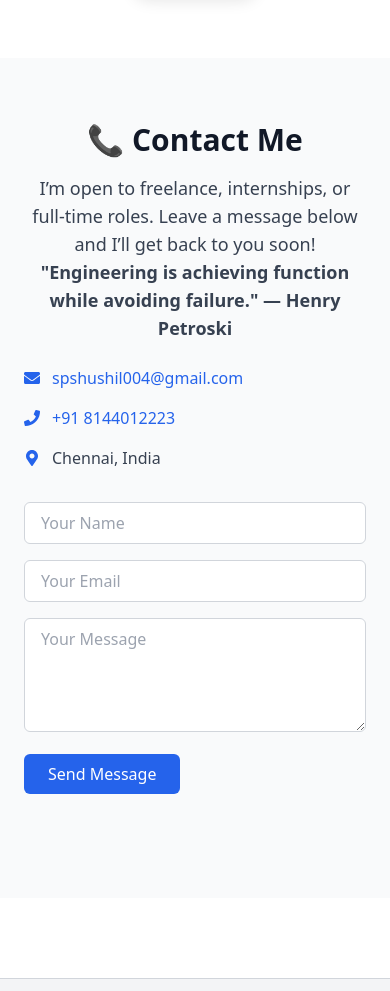
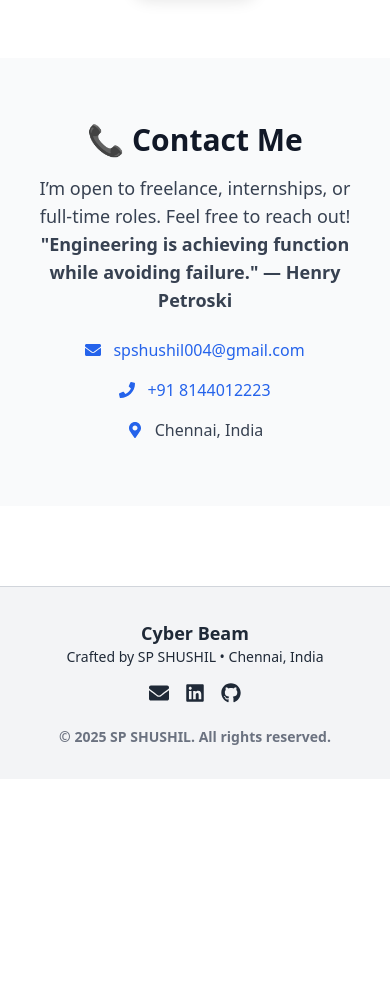
Before and after one commit to spshushil/Portfolio, a React (Vite) app: page / in a window 390 px wide. Shown: the part 4920-5911 px from the top of the page. After the commit the page ends 5699 px from the top, so only its background shows below. Built offline with nearby package versions, Linux system fonts and the light colour scheme; no server answers.

Commit message:
edit in con

```diff
--- a/src/components/Contact.jsx
+++ b/src/components/Contact.jsx
@@ -4,7 +4,7 @@ import { FaEnvelope, FaPhone, FaMapMarkerAlt } from "react-icons/fa";
 export const Contact = () => (
   <section id="contact" className="py-16 px-6 bg-gray-50 dark:bg-gray-900">
     <motion.div
-      className="max-w-4xl mx-auto text-center"
+      className="max-w-2xl mx-auto text-center"
       initial={{ opacity: 0, y: 30 }}
       whileInView={{ opacity: 1, y: 0 }}
       transition={{ duration: 0.6 }}
@@ -12,53 +12,33 @@ export const Contact = () => (
     >
       <h2 className="text-3xl font-bold mb-4">📞 Contact Me</h2>
       <p className="text-lg text-gray-700 dark:text-gray-300 mb-6">
-        I’m open to freelance, internships, or full-time roles. Leave a message below and I’ll get back to you soon!<br/>
+        I’m open to freelance, internships, or full-time roles. Feel free to reach out!
+        <br />
         <b>"Engineering is achieving function while avoiding failure." — Henry Petroski</b>
       </p>
 
-      <div className="flex flex-col md:flex-row justify-center gap-8 mb-10 text-left">
-        <div className="space-y-4 w-full md:w-1/2">
-          <p className="flex items-center gap-3 text-gray-700 dark:text-gray-300">
+      <div className="space-y-4 text-center">
+        <p className="flex justify-center items-center gap-3 text-gray-700 dark:text-gray-300">
           <FaEnvelope className="text-blue-600" />
-            <a href="mailto:spshushil004@gmail.com" className="text-blue-600 hover:underline hover:drop-shadow">
+          <a
+            href="mailto:spshushil004@gmail.com"
+            className="text-blue-600 hover:underline hover:drop-shadow"
+          >
             spshushil004@gmail.com
           </a>
         </p>
-          <p className="flex items-center gap-3 text-gray-700 dark:text-gray-300">
+        <p className="flex justify-center items-center gap-3 text-gray-700 dark:text-gray-300">
           <FaPhone className="text-blue-600" />
-            <a href="tel:+918144012223" className="text-blue-600 hover:underline hover:drop-shadow">
+          <a
+            href="tel:+918144012223"
+            className="text-blue-600 hover:underline hover:drop-shadow"
+          >
             +91 8144012223
           </a>
         </p>
-          <p className="flex items-center gap-3 text-gray-700 dark:text-gray-300">
+        <p className="flex justify-center items-center gap-3 text-gray-700 dark:text-gray-300">
           <FaMapMarkerAlt className="text-blue-600" /> Chennai, India
         </p>
-        </div>
-
-        <form className="w-full md:w-1/2 space-y-4">
-          <input
-            type="text"
-            placeholder="Your Name"
-            className="w-full px-4 py-2 border border-gray-300 rounded-md dark:bg-gray-800 dark:text-white"
-          />
-          <input
-            type="email"
-            placeholder="Your Email"
-            className="w-full px-4 py-2 border border-gray-300 rounded-md dark:bg-gray-800 dark:text-white"
-          />
-          <textarea
-            rows="4"
-            placeholder="Your Message"
-            className="w-full px-4 py-2 border border-gray-300 rounded-md dark:bg-gray-800 dark:text-white"
-          ></textarea>
-          <button
-            type="submit"
-            href="mailto:spshushil004@gmail.com"
-            className="bg-blue-600 text-white px-6 py-2 rounded-md hover:bg-blue-700 hover:shadow-md transition"
-          >
-            Send Message
-          </button>
-        </form>
       </div>
     </motion.div>
   </section>
```
Lines whose indentation alone changed are shown as unchanged.
